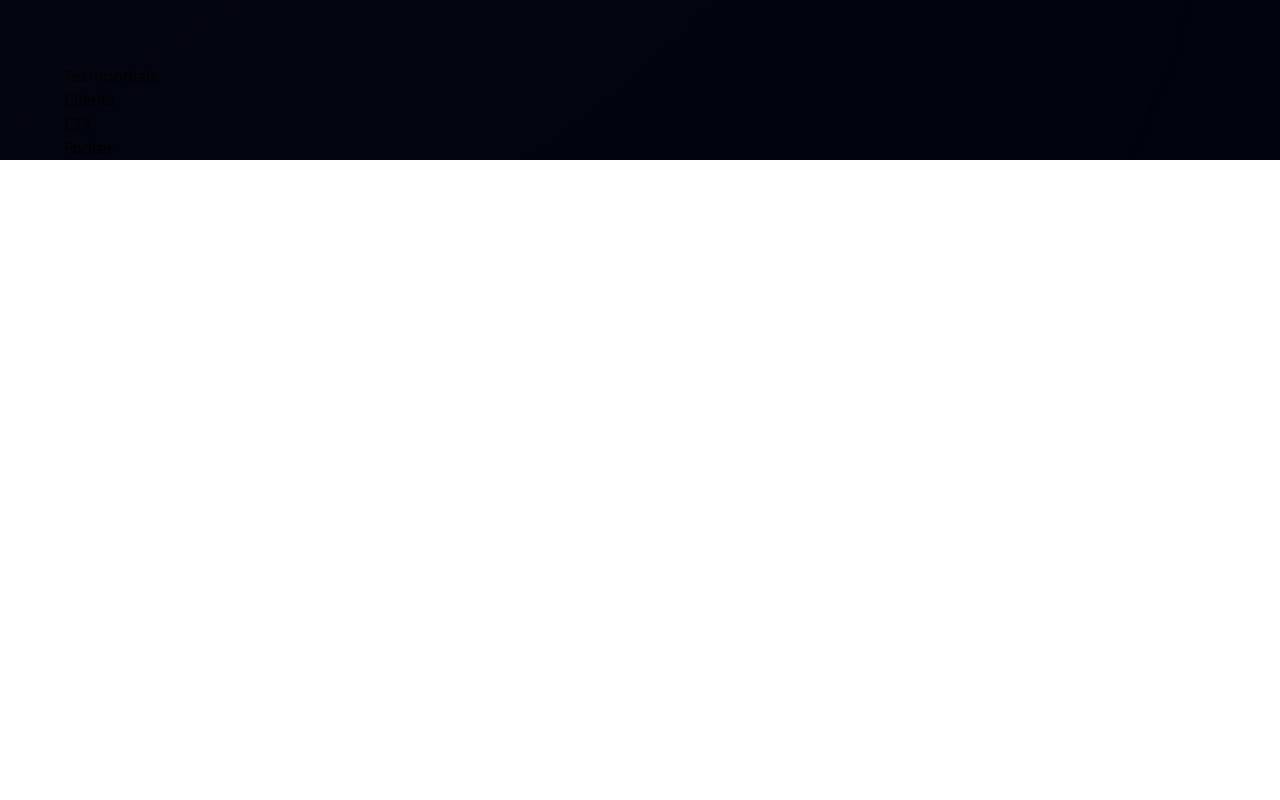
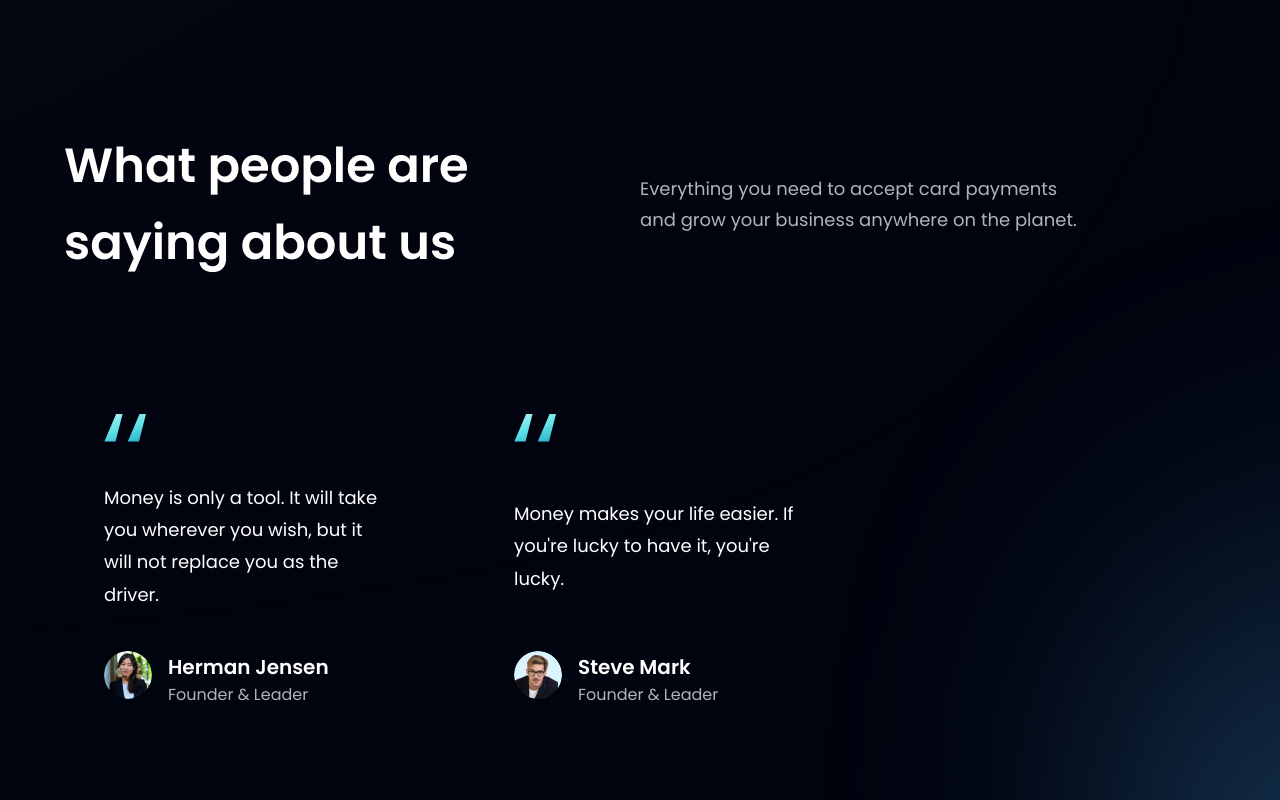
Before and after one commit to ahteshamsalamatansari/fintech-react, a React (Vite) app: page / in a window 1280 px wide. Shown: the part 2740-3540 px from the top of the page. Before the commit the page ends 2900 px from the top, so only its background shows below. Built offline with nearby package versions, Linux system fonts and the light colour scheme.

Commit message:
Testimonial section is completed now.

```diff
--- a/src/components/FeedbackCard.jsx
+++ b/src/components/FeedbackCard.jsx
@@ -1,9 +1,27 @@
-import React from 'react'
+import { quotes } from "../assets";
 
-const FeedbackCard = () => {
-  return (
-    <div>FeedbackCard</div>
-  )
-}
+const FeedbackCard = ({ content, name, title, img }) => (
+  <div className="flex justify-between flex-col px-10 py-12 rounded-[20px] max-w-[370px] md:mr-10 sm:mr-5 mr-0 my-5 feedback-card">
+    <img
+      src={quotes}
+      alt="qoutes"
+      className="w-[42.6px] h-[27.6px] object-contain"
+    />
+    <p className="font-poppins font-normal text-[18px] leading-[32.4px] text-white my-10">
+      {" "}
+      {content}{" "}
+    </p>
+    <div className="flex flex-row">
+      <img src={img} alt={name} className="w-[48px] h-[48px] rounded-full" />
+      <div className="flex flex-col ml-4">
+        <h4 className="font-poppins font-semibold text-[20px] leading-[32px] text-white ">
+          {" "}
+          {name}{" "}
+        </h4>
+        <p className="font-poppins font-normal text-[16px] leading-[24px] text-dimWhite">{title}</p>
+      </div>
+    </div>
+  </div>
+);
 
-export default FeedbackCard
+export default FeedbackCard;
--- a/src/components/Testimonials.jsx
+++ b/src/components/Testimonials.jsx
@@ -1,9 +1,30 @@
-import React from 'react'
+import { feedback } from "../constants";
+import styles from "../style";
+import FeedbackCard from "./FeedbackCard";
+const Testimonials = () => (
+  <section
+    id="clients"
+    className={`${styles.paddingY} ${styles.flexCenter} flex-col relative`}
+  >
+    <div className="absolute z-[0] w-[60%] h-[60%] -right-[50%] rounded-full blue__gradient bottom-40" />
+    <div className="w-full flex justify-between items-center md:flex-row flex-col sm:mb-16 mb-6 relative z-[1]">
+      <h2 className={styles.heading2}>
+        {" "}
+        What people are <br className="sm:block hidden" /> saying about us{" "}
+      </h2>
+      <div className="w-full md:mt-0 mt-6">
+        <p className={`${styles.paragraph} text-left max-w-[450px]`}>
+          Everything you need to accept card payments and grow your business
+          anywhere on the planet.
+        </p>
+      </div>
+    </div>
+    <div className="flex flex-wrap sm:justify-start justify-center w-full feedback-container relative z-[1]">
+      {feedback.map((card) => (
+        <FeedbackCard key={card.id} {...card} />
+      ))}
+    </div>
+  </section>
+);
 
-const Testimonials = () => {
-  return (
-    <div>Testimonials</div>
-  )
-}
-
-export default Testimonials
+export default Testimonials;
```
